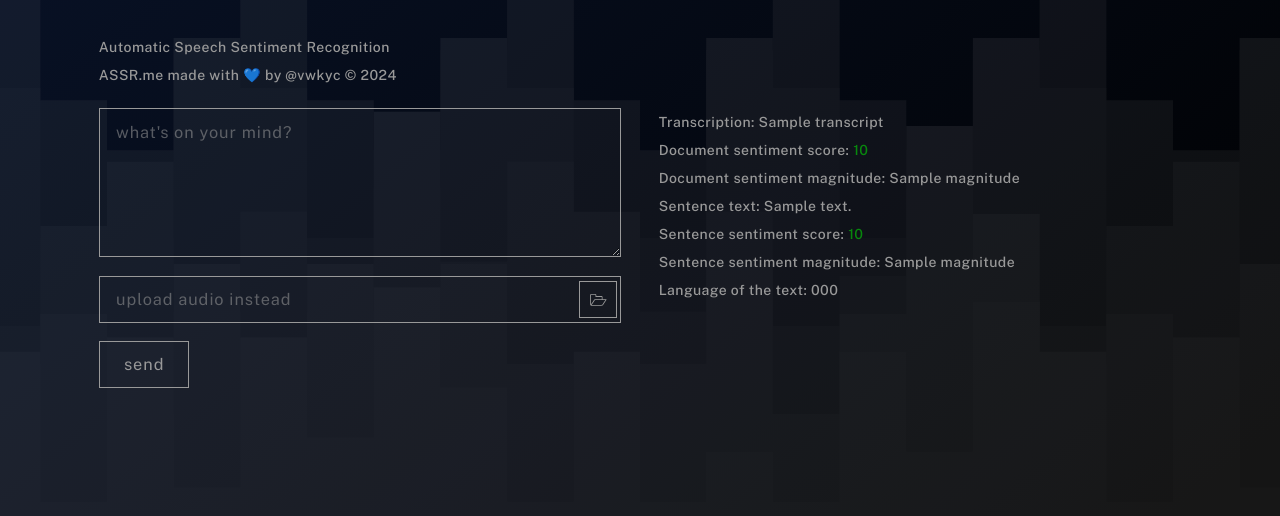
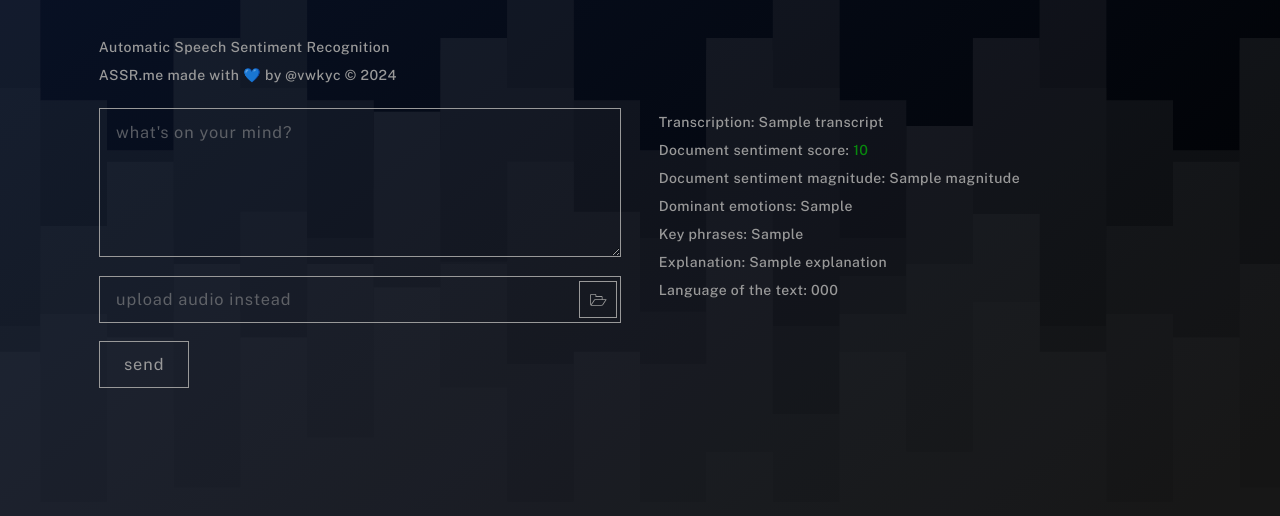
Before and after one commit to vwkyc/ASSR, a Flask app: template templates/index.html in a window 1280 px wide. Shown: the part 187-703 px from the top of the page. Run offline with Flask 3, Linux system fonts and the light colour scheme; the template is opened without the code that fills it: most values are stand-ins (such as "Sample title", 1, 10 or a date in 2020).

Commit message:
move away from google sentiment analysis to openAI GPT on a new branch

```diff
--- a/app.py
+++ b/app.py
@@ -5,8 +5,8 @@ from openai import OpenAI
 import os
 from dotenv import load_dotenv
 from werkzeug.utils import secure_filename
-from google.cloud import language_v2
 import platform
+import json
 
 app = Flask(__name__)
 
@@ -18,17 +18,51 @@ if not api_key:
     raise ValueError("No OpenAI API key found in environment variables")
 
 def sample_analyze_sentiment(text_content):
-    client = language_v2.LanguageServiceClient()
-    document_type_in_plain_text = language_v2.Document.Type.PLAIN_TEXT
-    document = {
-        "content": text_content,
-        "type_": document_type_in_plain_text,
+    client = OpenAI(api_key=api_key)
+    response = client.chat.completions.create(
+        model="gpt-4o-mini",
+        messages=[
+            {"role": "system", "content": """You are a sophisticated sentiment analysis tool. Analyze the given text and provide a detailed sentiment analysis including:
+            1. Overall sentiment score (-1.0 to 1.0, where -1 is very negative, 0 is neutral, and 1 is very positive)
+            2. Sentiment magnitude (0.0 to +inf, indicating the strength of emotion)
+            3. Dominant emotions detected (e.g., joy, anger, sadness, fear, surprise)
+            4. Key phrases or words that influenced the sentiment
+            5. A brief explanation of the sentiment analysis
+
+            Provide your response in the following format:
+            Overall sentiment score: [score]
+            Sentiment magnitude: [magnitude]
+            Dominant emotions: [emotion1, emotion2, ...]
+            Key phrases: [phrase1, phrase2, ...]
+            Explanation: [Your explanation here]"""},
+            {"role": "user", "content": f"Analyze the sentiment of the following text:\n\n{text_content}"}
+        ],
+        max_tokens=500
+    )
+
+    sentiment_analysis = response.choices[0].message.content.strip()
+
+    # Parse the response
+    lines = sentiment_analysis.split('\n')
+    sentiment_data = {}
+    for line in lines:
+        if ':' in line:
+            key, value = line.split(':', 1)
+            sentiment_data[key.strip().lower().replace(' ', '_')] = value.strip()
+
+    # Create a response that only includes non-empty fields
+    response_data = {
+        "document_sentiment": {
+            "score": float(sentiment_data.get("overall_sentiment_score", 0)),
+            "magnitude": float(sentiment_data.get("sentiment_magnitude", 0))
+        },
+        "dominant_emotions": [e.strip() for e in sentiment_data.get("dominant_emotions", "").strip("[]").split(',') if e.strip()],
+        "key_phrases": [p.strip() for p in sentiment_data.get("key_phrases", "").strip("[]").split(',') if p.strip()],
+        "explanation": sentiment_data.get("explanation", ""),
+        "language_code": "en"
     }
-    encoding_type = language_v2.EncodingType.UTF8
-    response = client.analyze_sentiment(
-        request={"document": document, "encoding_type": encoding_type}
-    )
-    return response
+
+    return response_data
 
 @app.route('/', methods=['GET', 'POST'])
 def home():
--- a/templates/index.html
+++ b/templates/index.html
@@ -53,7 +53,8 @@
 
                                 <!-- Display of results -->
                                 <div>
-                                    <h1 id="text02">{% if transcript %}
+                                    <h1 id="text02">
+                                    {% if transcript %}
                                         <section>
                                             <h2>Transcription: {{ transcript }}</h2>
                                         </section>
@@ -62,14 +63,17 @@
                                         <section>
                                             <p>Document sentiment score: <span id="document-sentiment-score">{{ sentiment_data.document_sentiment.score }}</span></p>
                                             <p>Document sentiment magnitude: {{ sentiment_data.document_sentiment.magnitude }}</p>
-                                            {% for sentence in sentiment_data.sentences %}
-                                                <p>Sentence text: {{ sentence.text.content }}</p>
-                                                <p>Sentence sentiment score: <span class="sentence-sentiment-score">{{ sentence.sentiment.score }}</span></p>
-                                                <p>Sentence sentiment magnitude: {{ sentence.sentiment.magnitude }}</p>
-                                            {% endfor %}
+                                            <p>Dominant emotions: {{ sentiment_data.dominant_emotions|join(', ') }}</p>
+                                            <p>Key phrases: {{ sentiment_data.key_phrases|join(', ') }}</p>
+                                            {% if sentiment_data.explanation %}
+                                                <p>Explanation: {{ sentiment_data.explanation }}</p>
+                                            {% endif %}
+                                            {% if sentiment_data.language_code %}
                                                 <p>Language of the text: {{ sentiment_data.language_code }}</p>
+                                            {% endif %}
                                         </section>
-                                    {% endif %}</h1>
+                                    {% endif %}
+                                    </h1>
                                 </div>
                             </div>
                         </div>
@@ -79,32 +83,25 @@
         </div>
         <!-- JavaScript -->
         <script src="{{ url_for('static', filename='main.js') }}"></script>
-		<script>// This script runs when the window has finished loading
+        <script>
         window.onload = function() {
-				// Select the HTML element with the id 'document-sentiment-score'
             let documentSentimentScore = document.querySelector('#document-sentiment-score');
-				// Select all HTML elements with the class 'sentence-sentiment-score'
             let sentenceSentimentScores = document.querySelectorAll('.sentence-sentiment-score');
 
-				// Define a function that applies a color to an element based on its sentiment score
             function applyColor(element) {
-					// Parse the sentiment score from the element's text content
                 let score = parseFloat(element.textContent);
-					// If the score is greater than or equal to 0.25, color the element semi-transparent light green
                 if (score >= 0.25) {
                     element.style.color = 'rgba(0, 255, 0, 0.5)';
-					// If the score is greater than or equal to -0.25 but less than 0.25, color the element semi-transparent light yellow
                 } else if (score >= -0.25) {
                     element.style.color = 'rgba(255, 255, 128, 0.5)';
-					// If the score is less than -0.25, color the element semi-transparent light red
                 } else {
                     element.style.color = 'rgba(255, 128, 128, 0.5)';
                 }
             }
 
-				// Apply the color function to the document sentiment score
+            if (documentSentimentScore) {
                 applyColor(documentSentimentScore);
-				// Apply the color function to each sentence sentiment score
+            }
             sentenceSentimentScores.forEach(applyColor);
         }
         </script>
```
Lines whose indentation alone changed are shown as unchanged.
